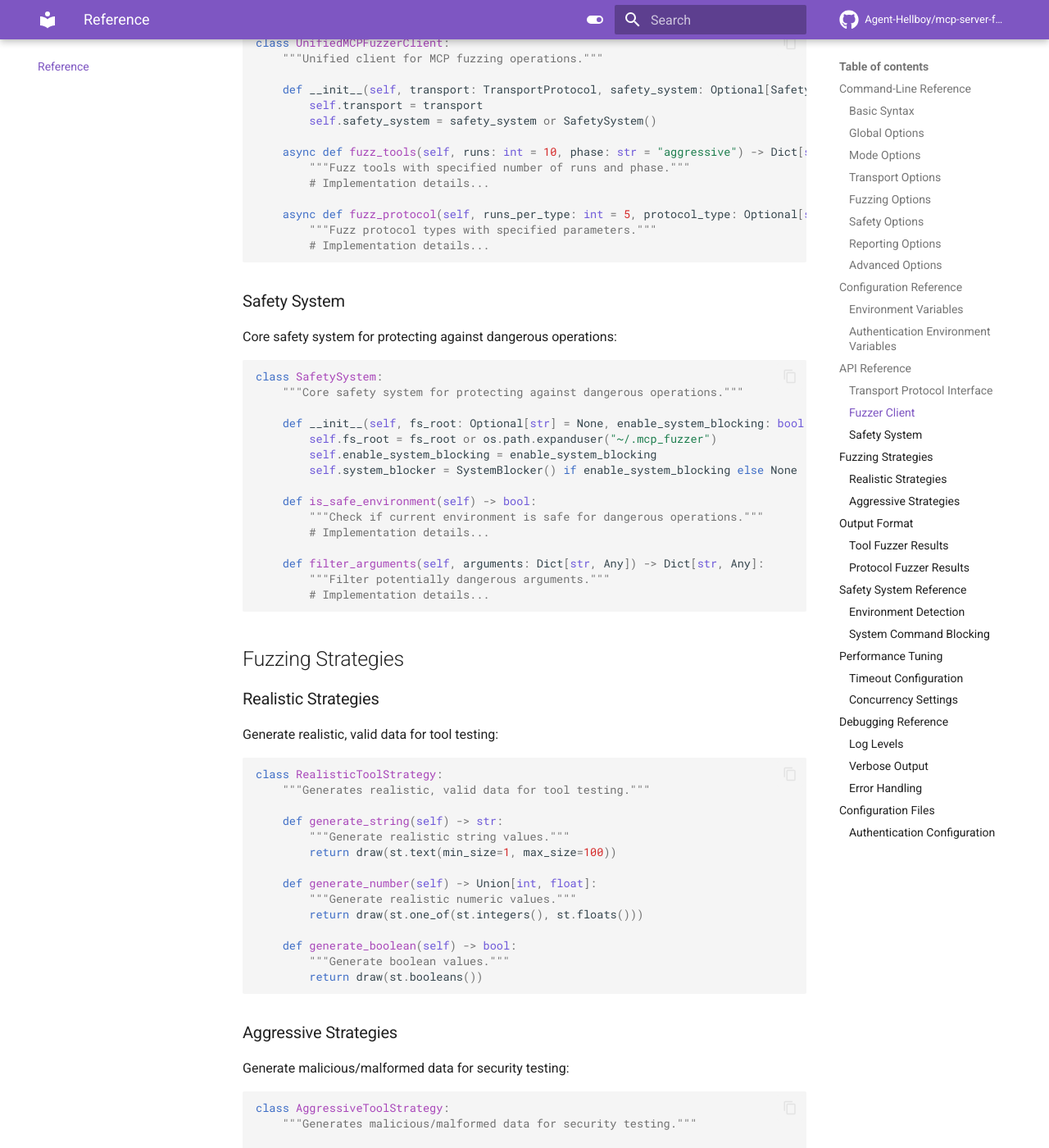
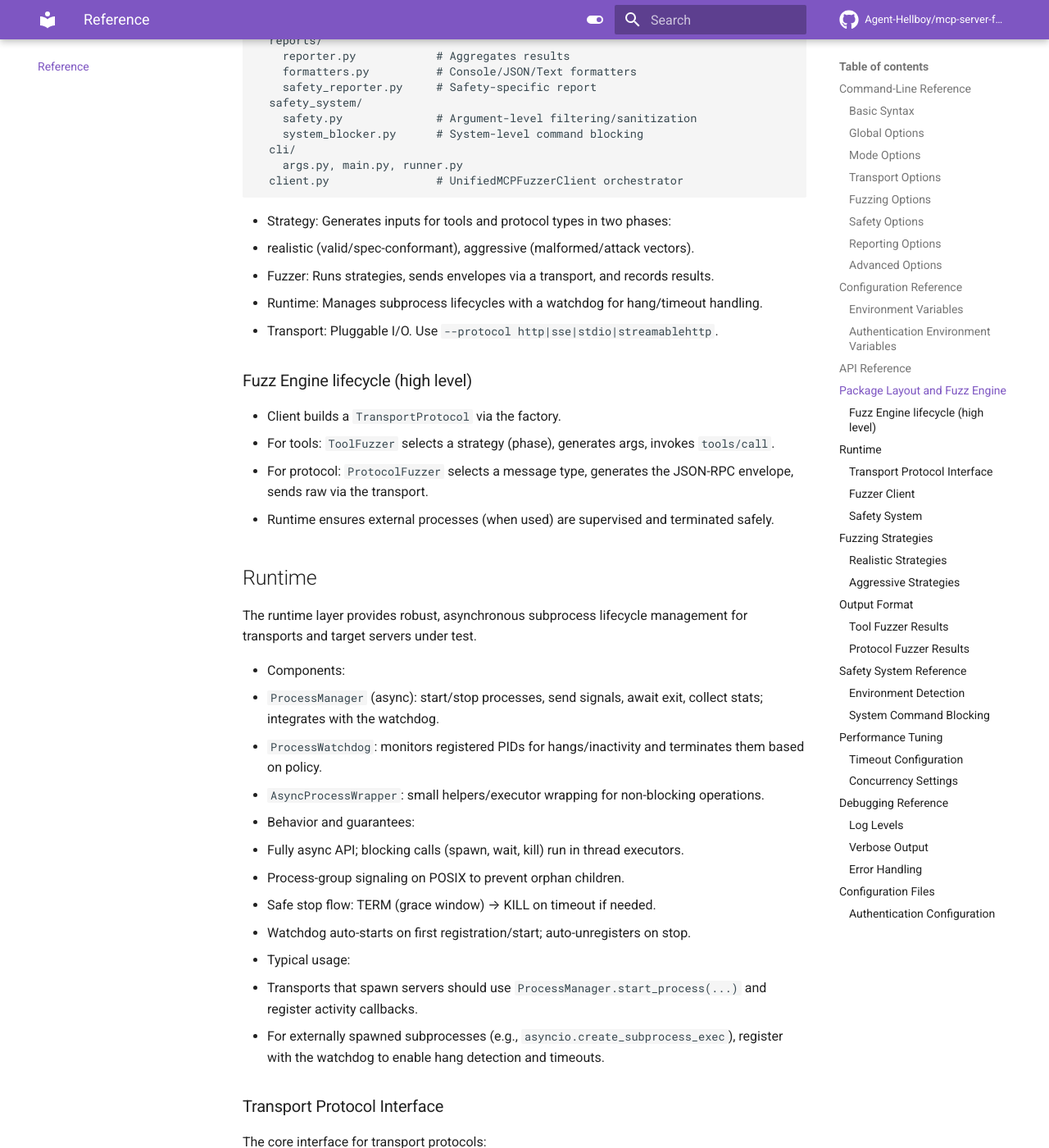
Before and after one commit to Agent-Hellboy/mcp-server-fuzzer, an MkDocs documentation site: the page built from docs/reference.md, in a window 1280 px wide and 1400 px high, scrolled down 4289 px. Shown: the whole window at 82% size. Built offline with MkDocs 1.6.1 and Material for MkDocs 9.7.7, drawn with Linux system fonts in a browser that asks for light colours; comment, search, counter and statistics services are not loaded; some of the changed text lies outside the part shown.

Commit message:
update docs

````diff
--- a/docs/reference.md
+++ b/docs/reference.md
@@ -7,7 +7,7 @@ This page provides a complete reference for MCP Server Fuzzer, including all com
 ### Basic Syntax
 
 ```bash
-mcp-fuzzer [OPTIONS] --mode {tools|protocol} --protocol {http|sse|stdio} --endpoint ENDPOINT
+mcp-fuzzer [OPTIONS] --mode {tools|protocol|both} --protocol {http|sse|stdio|streamablehttp} --endpoint ENDPOINT
 ```
 
 ### Global Options
@@ -17,14 +17,14 @@ mcp-fuzzer [OPTIONS] --mode {tools|protocol} --protocol {http|sse|stdio} --endpo
 | `--help` | Flag | - | Show help message and exit |
 | `--version` | Flag | - | Show version and exit |
 | `--verbose` | Flag | False | Enable verbose logging |
-| `--log-level` | Choice | INFO | Set log level (CRITICAL, ERROR, WARNING, INFO, DEBUG) |
+| `--log-level` | Choice | WARNING (INFO with `--verbose`) | Set log level (CRITICAL, ERROR, WARNING, INFO, DEBUG). Defaults to WARNING, or INFO when `--verbose` is set |
 
 ### Mode Options
 
 | Option | Type | Required | Description |
 |--------|------|----------|-------------|
-| `--mode` | Choice | Yes | Fuzzing mode: `tools` or `protocol` |
-| `--protocol` | Choice | Yes | Transport protocol: `http`, `sse`, or `stdio` |
+| `--mode` | Choice | Yes | Fuzzing mode: `tools`, `protocol`, or `both` |
+| `--protocol` | Choice | Yes | Transport protocol: `http`, `sse`, `stdio`, or `streamablehttp` |
 | `--endpoint` | String | Yes | Server endpoint (URL for http/sse, command for stdio) |
 
 ### Transport Options
@@ -34,6 +34,12 @@ mcp-fuzzer [OPTIONS] --mode {tools|protocol} --protocol {http|sse|stdio} --endpo
 | `--timeout` | Float | 30.0 | Request timeout in seconds |
 | `--auth-config` | Path | - | Path to authentication configuration file |
 | `--auth-env` | Flag | False | Use authentication from environment variables |
+
+Notes:
+- When using `--protocol streamablehttp` the client:
+  - Performs an automatic MCP initialize handshake before the first request.
+  - Propagates `mcp-session-id` and `mcp-protocol-version` headers after negotiation.
+  - Follows 307/308 redirects (e.g., adds a trailing slash `/mcp/`).
 
 ### Fuzzing Options
 
@@ -93,6 +99,78 @@ mcp-fuzzer [OPTIONS] --mode {tools|protocol} --protocol {http|sse|stdio} --endpo
 | `MCP_OAUTH_TOKEN` | OAuth token for authentication |
 
 ## API Reference
+
+## Package Layout and Fuzz Engine
+
+The codebase is organized around a modular fuzz engine with clear boundaries between generation (strategies), orchestration (fuzzers), and execution (runtime):
+
+```
+mcp_fuzzer/
+  fuzz_engine/
+    fuzzer/
+      protocol_fuzzer.py   # Orchestrates protocol-type fuzzing
+      tool_fuzzer.py       # Orchestrates tool fuzzing
+    strategy/
+      strategy_manager.py  # Selects strategies per phase/type
+      realistic/
+        tool_strategy.py
+        protocol_type_strategy.py
+      aggressive/
+        tool_strategy.py
+        protocol_type_strategy.py
+    runtime/
+      manager.py           # Async ProcessManager (start/stop, signals)
+      watchdog.py          # ProcessWatchdog (hang detection)
+      wrapper.py           # Async helpers/executor wrapper
+  transport/
+    base.py                # TransportProtocol interface
+    http.py                # JSON over HTTP
+    sse.py                 # Server-Sent Events
+    stdio.py               # STDIO transport
+    streamable_http.py     # Streamable HTTP (JSON + SSE, session headers)
+    factory.py             # create_transport(...)
+  reports/
+    reporter.py            # Aggregates results
+    formatters.py          # Console/JSON/Text formatters
+    safety_reporter.py     # Safety-specific report
+  safety_system/
+    safety.py              # Argument-level filtering/sanitization
+    system_blocker.py      # System-level command blocking
+  cli/
+    args.py, main.py, runner.py
+  client.py                # UnifiedMCPFuzzerClient orchestrator
+```
+
+- Strategy: Generates inputs for tools and protocol types in two phases:
+  - realistic (valid/spec-conformant), aggressive (malformed/attack vectors).
+- Fuzzer: Runs strategies, sends envelopes via a transport, and records results.
+- Runtime: Manages subprocess lifecycles with a watchdog for hang/timeout handling.
+- Transport: Pluggable I/O. Use `--protocol http|sse|stdio|streamablehttp`.
+
+### Fuzz Engine lifecycle (high level)
+- Client builds a `TransportProtocol` via the factory.
+- For tools: `ToolFuzzer` selects a strategy (phase), generates args, invokes `tools/call`.
+- For protocol: `ProtocolFuzzer` selects a message type, generates the JSON-RPC envelope, sends raw via the transport.
+- Runtime ensures external processes (when used) are supervised and terminated safely.
+
+## Runtime
+
+The runtime layer provides robust, asynchronous subprocess lifecycle management for transports and target servers under test.
+
+- Components:
+  - `ProcessManager` (async): start/stop processes, send signals, await exit, collect stats; integrates with the watchdog.
+  - `ProcessWatchdog`: monitors registered PIDs for hangs/inactivity and terminates them based on policy.
+  - `AsyncProcessWrapper`: small helpers/executor wrapping for non-blocking operations.
+
+- Behavior and guarantees:
+  - Fully async API; blocking calls (spawn, wait, kill) run in thread executors.
+  - Process-group signaling on POSIX to prevent orphan children.
+  - Safe stop flow: TERM (grace window) → KILL on timeout if needed.
+  - Watchdog auto-starts on first registration/start; auto-unregisters on stop.
+
+- Typical usage:
+  - Transports that spawn servers should use `ProcessManager.start_process(...)` and register activity callbacks.
+  - For externally spawned subprocesses (e.g., `asyncio.create_subprocess_exec`), register with the watchdog to enable hang detection and timeouts.
 
 ### Transport Protocol Interface
 
````
Also changed, not shown: 1 other file.
